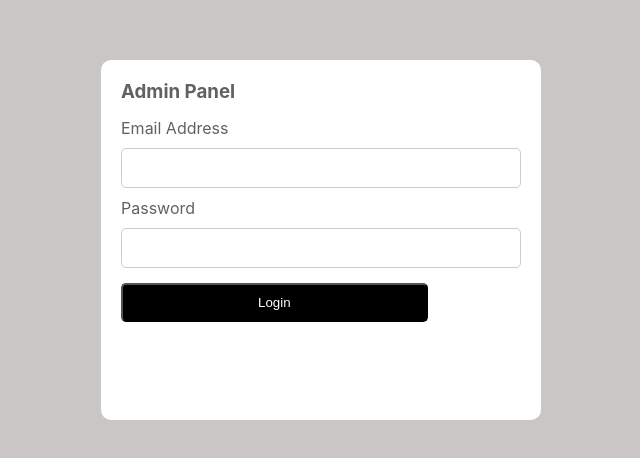
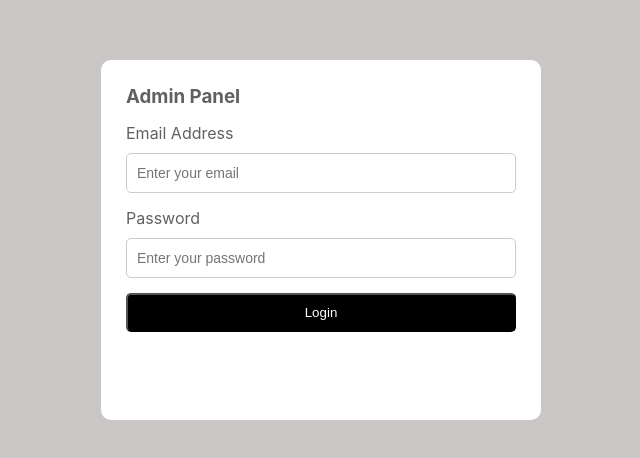
Before and after one commit to Chetannaik698/E-PICK, a React app in the folder frontend/: page /admin in a window 1280 px wide. Shown: the part 160-618 px from the top of the page, without its empty margins (319-959 px from the left). Built offline with nearby package versions, Linux system fonts and the light colour scheme; the HTML template or start-up script is replaced by a standard one.

Commit message:
changes in button

```diff
--- a/frontend/src/AdminPage/Admin.jsx
+++ b/frontend/src/AdminPage/Admin.jsx
@@ -7,14 +7,15 @@ const Admin = () => {
       <div className="admin-page">
         <div className="admin-pannel">
 
+
           <h3>Admin Panel</h3>
           <div className="email">
             <p>Email Address</p>
-            <input type="text" />
+            <input type="text" placeholder='Enter your email ' />
              </div>
              <div className="password">
             <p>Password</p>
-            <input type="text" />
+            <input type="text" placeholder='Enter your password' />
             </div>
 
 
--- a/frontend/src/AdminPage/admin.css
+++ b/frontend/src/AdminPage/admin.css
@@ -12,7 +12,7 @@
     width: 55vh;
     background-color:white;
     border-radius: 10px;
-    padding: 20px;
+    padding: 25px;
 }
 
 .email{
@@ -42,7 +42,7 @@
     gap: 5px;
 }
 .password p{
-    margin-top: 10px;
+    margin-top: 15px;
 
 }
 
@@ -60,6 +60,7 @@
 
 
 .login-btn button{
+width: 100%;
   padding: 10px 135px;
   margin-top: 15px;
   background-color: black;
```
